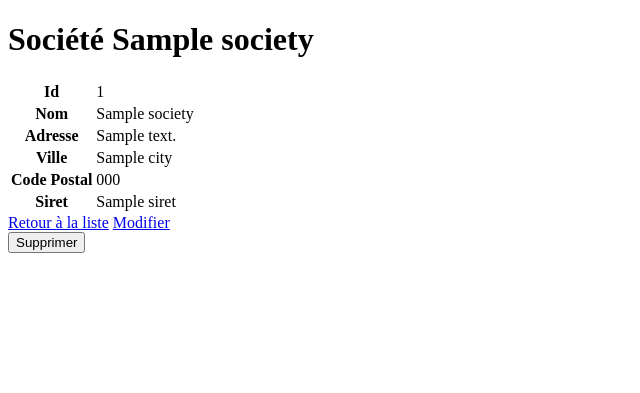
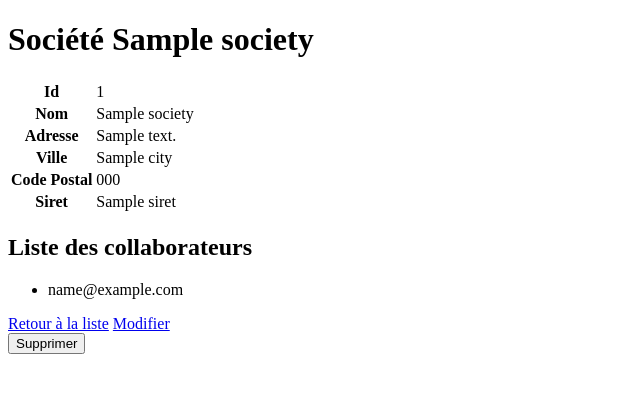
Before and after one commit to AxelRaboit/layanprojectv2, a Symfony app: template templates/society/show.html.twig in a window 1280 px wide. Shown: the top 393 px of the page, without its empty margins (0-640 px from the left). Run offline with Twig, Linux system fonts and the light colour scheme; the template is opened without the code that fills it: most values are stand-ins (such as "Sample title", 1, 10 or a date in 2020); some libraries are stand-ins or nearby versions.

Commit message:
make the collaborators list visible in the society show

```diff
--- a/src/Controller/SocietyController.php
+++ b/src/Controller/SocietyController.php
@@ -53,8 +53,11 @@ class SocietyController extends AbstractController
      */
     public function show(Society $society): Response
     {
+        $collaborators = $society->getCollaborator();
+
         return $this->render('society/show.html.twig', [
             'society' => $society,
+            'collaborators' => $collaborators
         ]);
     }
 
--- a/templates/society/show.html.twig
+++ b/templates/society/show.html.twig
@@ -34,6 +34,17 @@
         </tbody>
     </table>
 
+    <div class="collaborator-list">
+        <h2>Liste des collaborateurs</h2>
+        <ul>
+        {% for collaborator in collaborators %}
+            <li>{{ collaborator.email }}</li>
+        {% else %}
+            <li>Aucun collaborateur</li>
+        {% endfor %}
+        </ul>
+    </div>
+
     <a href="{{ path('society_index') }}">Retour à la liste</a>
 
     <a href="{{ path('society_edit', {'id': society.id}) }}">Modifier</a>
```
